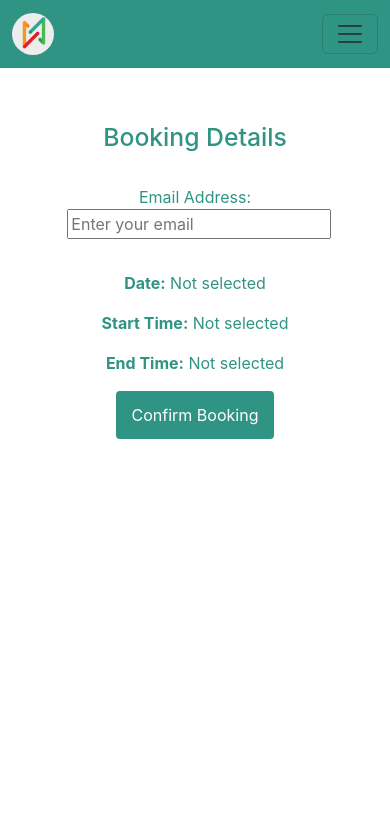
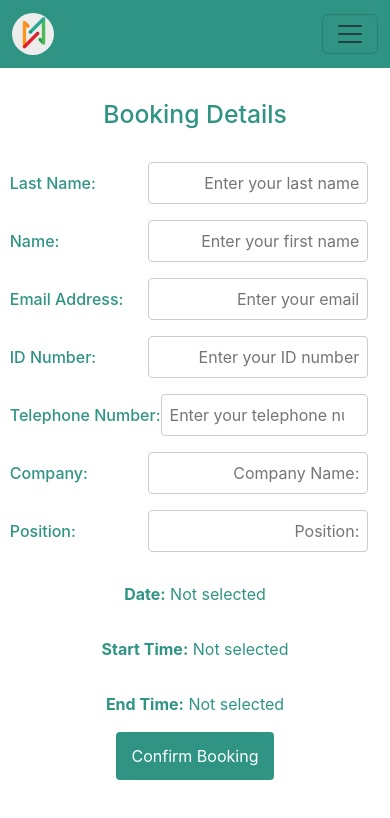
Before and after one commit to mmorac/qadynamicscr, a React (Create React App) app: page /book in a window 390 px wide. Shown: the top 818 px of the page. Built offline with nearby package versions, Linux system fonts and the light colour scheme; no server answers; what @azure/msal-react would draw is missing.

Commit message:
Agregando registro de usuarios al reservar

```diff
--- a/src/App.css
+++ b/src/App.css
@@ -117,10 +117,10 @@ a{
 
 .loader {
   border: 8px solid #f3f3f3;
-  border-top: 8px solid #3498db;
+  border-top: 8px solid rgb(48, 148, 132);
   border-radius: 50%;
-  width: 60px;
-  height: 60px;
+  width: 120px;
+  height: 120px;
   animation: spin 1s linear infinite;
   margin-bottom: 16px;
 }
--- a/src/App.tsx
+++ b/src/App.tsx
@@ -31,8 +31,14 @@ function App() {
   if (loadingToken) {
     return (
       <div className="loader-container">
-        <div className="loader"></div>
-        <p>Loading...</p>
+        <div className="loader">
+          <img
+        src="/img/logo_inicio.png"
+        alt="Loading"
+        className="loader-image"
+          />
+        </div>
+        <p className="loader-text">Loading...</p>
       </div>
     );
   }
--- a/src/calendar_access/graphService.ts
+++ b/src/calendar_access/graphService.ts
@@ -125,14 +125,15 @@ export async function getAvailableHours(
   }
 }
 
-export async function bookTime(email:string) {
+export async function bookTime(email:string, lastName: string, firstName: string,
+  idNumber: string, telephoneNumber: string, company: string, position: string): Promise<void> {
   try{
     const selectedDate = sessionStorage.getItem('selectedDate');
     const selectedHour = sessionStorage.getItem('selectedHour');
     const selectedEndTime = sessionStorage.getItem('selectedEndTime');
 
-    // selectedHour and selectedEndTime are originally in the format "HH:MM"
-    // Consequently, we need to convert them to a Date object and then to a string to store in sessionStorage.
+    // // selectedHour and selectedEndTime are originally in the format "HH:MM"
+    // // Consequently, we need to convert them to a Date object and then to a string to store in sessionStorage.
 
     const startTime = selectedHour ? `${selectedDate?.split('T')[0]}T${selectedHour.split(':')[0]}:${selectedHour.split(':')[1]}:00.000` : '';
     const endTime = selectedEndTime ? `${selectedDate?.split('T')[0]}T${selectedEndTime.split(':')[0]}:${selectedEndTime.split(':')[1]}:00.000` : '';
@@ -142,13 +143,19 @@ export async function bookTime(email:string) {
 
     // Send the booking request to our API
 
-    const url = `https://qadynamicscrapi-g3degpcrf8ffbbas.canadacentral-01.azurewebsites.net/api/v1/calendar/book`;
-    //const url = `https://localhost:7205/api/v1/calendar/book`;
+    //const url = `https://qadynamicscrapi-g3degpcrf8ffbbas.canadacentral-01.azurewebsites.net/api/v1/calendar/book`;
+    const url = `https://localhost:7205/api/v1/calendar/book`;
     const requestBody = {
       Token: sessionStorage.getItem('accessToken'),
       StartTime: sessionStorage.getItem('selectedHour') || '',
       EndTime: sessionStorage.getItem('selectedEndTime') || '',
       Email: email,
+      Apellidos: lastName,
+      Nombre: firstName,
+      Cedula: idNumber,
+      Telefono: telephoneNumber,
+      Empresa: company,
+      Puesto: position,
     };
     // Show loader
     const loader = document.createElement('div');
--- a/src/presentation/booking/book.css
+++ b/src/presentation/booking/book.css
@@ -1,23 +1,51 @@
 /* Booking page styles */
 .booking-container {
-    padding-top: 8%;
+    padding-top: 2%;
     color: rgb(48, 148, 132);
+    max-width: 400px;
+    margin: 0 auto;
 }
 
 .booking-label {
-    margin-bottom: 2rem;
-    display: block;
+    display: flex;
+    align-items: center;
+    justify-content: space-between;
+    margin-bottom: 16px;
+}
+
+.booking-label label {
+    flex: 1;
+    display: flex;
+    align-items: center;
+    justify-content: flex-start;
+    font-weight: 500;
+}
+
+.booking-label label > span,
+.booking-label label {
+    min-width: 130px;
+    margin-right: 12px;
 }
 
 h2{
     margin-bottom: 2rem;
 }
 .booking-input {
-    margin-left: 8px;
-    width: 70%;
+    flex: 2;
+    padding: 8px;
+    border: 1px solid #ccc;
+    border-radius: 4px;
+    font-size: 1rem;
+    min-width: 0;
+    width: 100%;
+    box-sizing: border-box;
+    max-width: 220px;
+    margin-left: auto;
+    text-align: right;
 }
 
 .booking-detail {
+    padding-top: 4%;
     margin-bottom: 1rem;
 }
 
@@ -29,3 +57,26 @@ h2{
     border-radius: 4px;
     cursor: pointer;
 }
+
+@media (max-width: 600px) {
+    .booking-container {
+        max-width: 95vw;
+    }
+    .booking-label {
+        flex-direction: row;
+        align-items: center;
+        justify-content: space-between;
+        width: 100%;
+    }
+    .booking-label label {
+        margin-bottom: 0;
+        justify-content: flex-start;
+        flex: 1;
+    }
+    .booking-input {
+        margin-left: auto;
+        max-width: 220px;
+        width: 100%;
+        text-align: right;
+    }
+}
--- a/src/presentation/booking/book.tsx
+++ b/src/presentation/booking/book.tsx
@@ -4,6 +4,12 @@ import { bookTime } from "../../calendar_access/graphService";
 
 const Booking: React.FC = () => {
     const [email, setEmail] = useState(() => sessionStorage.getItem('email') || "");
+    const [lastName, setLastName] = useState(() => sessionStorage.getItem('lastName') || "");
+    const [firstName, setFirstName] = useState(() => sessionStorage.getItem('firstName') || "");
+    const [idNumber, setIdNumber] = useState(() => sessionStorage.getItem('idNumber') || "");
+    const [telephoneNumber, setTelephoneNumber] = useState(() => sessionStorage.getItem('telephoneNumber') || "");
+    const [company, setCompany] = useState(() => sessionStorage.getItem('company') || "");
+    const [position, setPosition] = useState(() => sessionStorage.getItem('position') || "");
     const selectedHour = sessionStorage.getItem("selectedHour") || "";
     const endTime = (() => {
         const [hour, minute] = selectedHour.split(":");
@@ -15,6 +21,36 @@ const Booking: React.FC = () => {
     return (
         <div className="booking-container">
             <h2>Booking Details</h2>
+            <div className="booking-label">
+                <label>
+                    Last Name:
+                    <input
+                        type="text"
+                        value={lastName}
+                        onChange={e => {
+                            setLastName(e.target.value);
+                            sessionStorage.setItem('lastName', e.target.value);
+                        }}
+                        className="booking-input"
+                        placeholder="Enter your last name"
+                    />
+                </label>
+            </div>
+            <div className="booking-label">
+                <label>
+                    Name:
+                    <input
+                        type="text"
+                        value={firstName}
+                        onChange={e => {
+                            setFirstName(e.target.value);
+                            sessionStorage.setItem('firstName', e.target.value);
+                        }}
+                        className="booking-input"
+                        placeholder="Enter your first name"
+                    />
+                </label>
+            </div>
             <div className="booking-label">
                 <label>
                     Email Address:
@@ -30,6 +66,66 @@ const Booking: React.FC = () => {
                     />
                 </label>
             </div>
+            <div className="booking-label">
+                <label>
+                    ID Number:
+                    <input
+                        type="text"
+                        value={idNumber}
+                        onChange={e => {
+                            setIdNumber(e.target.value);
+                            sessionStorage.setItem('idNumber', e.target.value);
+                        }}
+                        className="booking-input"
+                        placeholder="Enter your ID number"
+                    />
+                </label>
+            </div>
+            <div className="booking-label">
+                <label>
+                    Telephone Number:
+                    <input
+                        type="number"
+                        value={telephoneNumber}
+                        onChange={e => {
+                            setTelephoneNumber(e.target.value);
+                            sessionStorage.setItem('telephoneNumber', e.target.value);
+                        }}
+                        className="booking-input"
+                        placeholder="Enter your telephone number"
+                    />
+                </label>
+            </div>
+            <div className="booking-label">
+                <label>
+                    Company:
+                    <input
+                        type="text"
+                        value={company}
+                        onChange={e => {
+                            setCompany(e.target.value);
+                            sessionStorage.setItem('company', e.target.value);
+                        }}
+                        className="booking-input"
+                        placeholder="Company Name:"
+                    />
+                </label>
+            </div>
+            <div className="booking-label">
+                <label>
+                    Position:
+                    <input
+                        type="text"
+                        value={position}
+                        onChange={e => {
+                            setPosition(e.target.value);
+                            sessionStorage.setItem('position', e.target.value);
+                        }}
+                        className="booking-input"
+                        placeholder="Position:"
+                    />
+                </label>
+            </div>
             <div className="booking-detail">
                 <strong>Date:</strong> {
                     (() => {
@@ -40,7 +136,8 @@ const Booking: React.FC = () => {
                         const mm = String(date.getMonth() + 1).padStart(2, "0");
                         const dd = String(date.getDate()).padStart(2, "0");
                         const yyyy = date.getFullYear();
-                        return `${mm}-${dd}-${yyyy}`;
+                        const result = `${mm}-${dd}-${yyyy}`;
+                        return result;
                     })()
                 }
             </div>
@@ -54,7 +151,13 @@ const Booking: React.FC = () => {
                 <button
                     className="booking-button"
                     onClick={() => {
-                        bookTime(sessionStorage.getItem('email') || '')
+                        bookTime(sessionStorage.getItem('email') || '',
+                    sessionStorage.getItem('lastName') || '',
+                    sessionStorage.getItem('firstName') || '',
+                    sessionStorage.getItem('idNumber') || '',
+                    sessionStorage.getItem('telephoneNumber') || '',
+                    sessionStorage.getItem('company') || '',
+                    sessionStorage.getItem('position') || '')
                     }}
                 >
                     Confirm Booking
```
